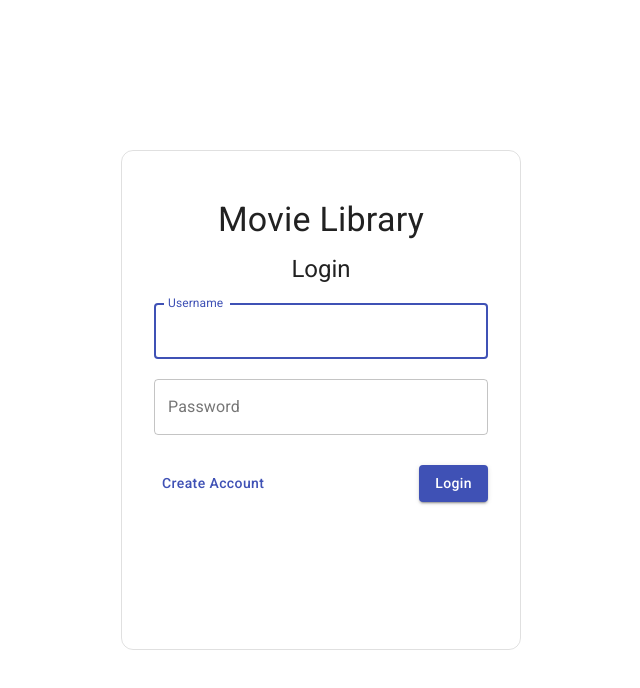
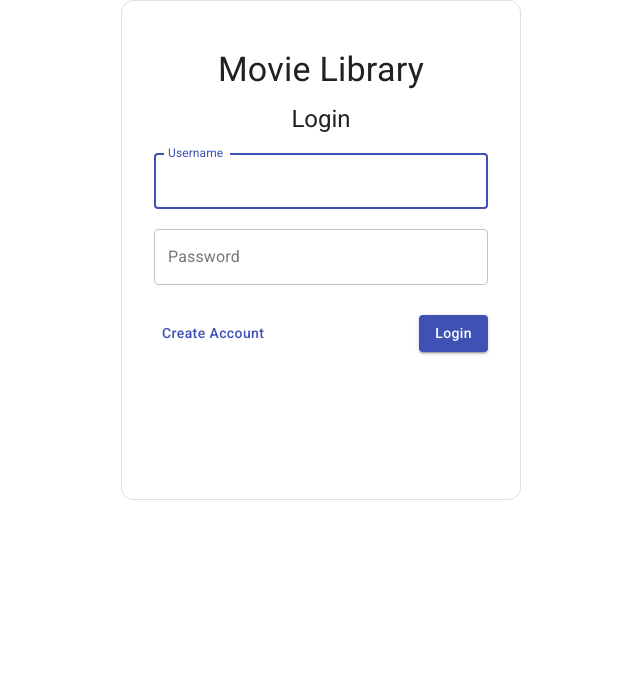
Before and after one commit to Co-Sic/movie-test-client, a React (Create React App) app: page /login in a window 1280 px wide. Shown: the top 688 px of the page, without its empty margins (319-959 px from the left). Built offline with nearby package versions, Linux system fonts and the light colour scheme; no server answers; what apollo-link-ws would draw is missing.

Commit message:
Update page height css for mobile

```diff
--- a/src/index.css
+++ b/src/index.css
@@ -1,5 +1,6 @@
 body {
-  height: 100vh;
+  min-height: 100vh;
+  min-height: -webkit-fill-available;
   margin: 0;
   font-family: -apple-system, BlinkMacSystemFont, "Segoe UI", "Roboto", "Oxygen",
   "Ubuntu", "Cantarell", "Fira Sans", "Droid Sans", "Helvetica Neue",
```
